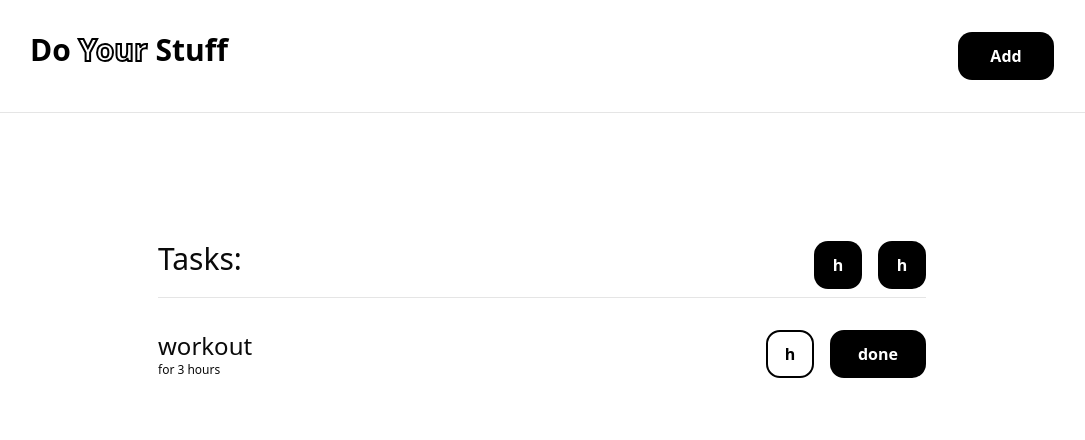
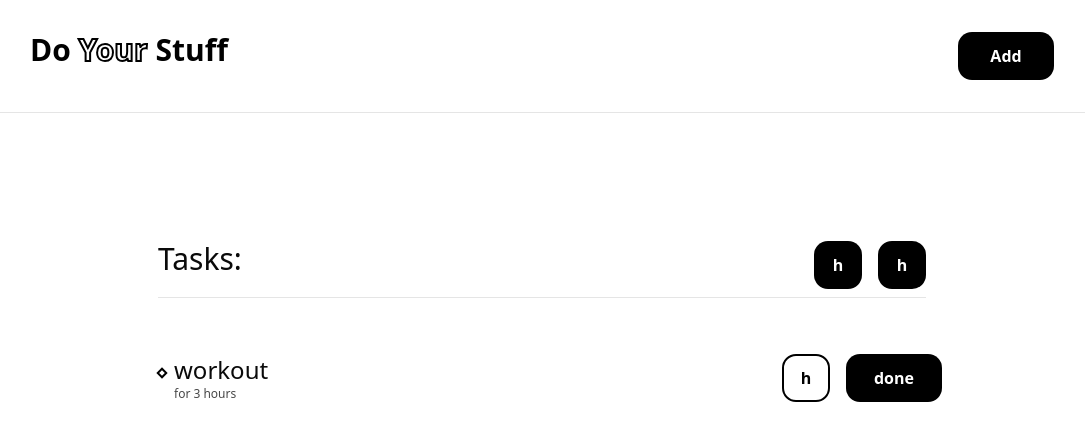
Before and after one commit to MohamCoder/Do-Your-Stuff-NextJs, a Next.js app: page / in a window 1280 px wide. Shown: the top 440 px of the page, without its empty margins (98-1183 px from the left). Built offline with nearby package versions, Linux system fonts and the light colour scheme.

Commit message:
ui:scale and color changes

```diff
--- a/src/components/Todo.tsx
+++ b/src/components/Todo.tsx
@@ -3,17 +3,20 @@ import { Button } from "./txt/Button";
 
 export function Todo() {
   return (
-    <div className="mb-4 flex justify-between w-full">
+    <div>
+      <div className="h-2 w-2 rotate-45 bg-white border-black inline-block border-2 translate-y-[29px]"></div>
+      <div className="mb-4 ml-4 flex justify-between w-full">
         <span>
-        <h2 className="text-2xl" id="title">
+          <h2 className="font-medium text-2xl" id="title">
             workout
           </h2>
-        <h6 className="text-xs">for 3 hours</h6>
+          <h6 className="text-xs opacity-75">for 3 hours</h6>
         </span>
         <div className="flex gap-4">
           <BorderSquareButton url="X" />
           <Button text="done" />
         </div>
       </div>
+    </div>
   );
 }
--- a/src/components/img/SquareButton.tsx
+++ b/src/components/img/SquareButton.tsx
@@ -1,7 +1,7 @@
 export function SquareButton({url}: {url: string}) {
   return (
       <div className="h-12 w-12 bg-black rounded-xl flex items-center justify-center">
-        <button className="text-white text-custom-1 font-black select-none">h</button>
+        <button className="text-white font-black select-none">h</button>
       </div>
   )
 }
```
Lines whose indentation alone changed are shown as unchanged.
